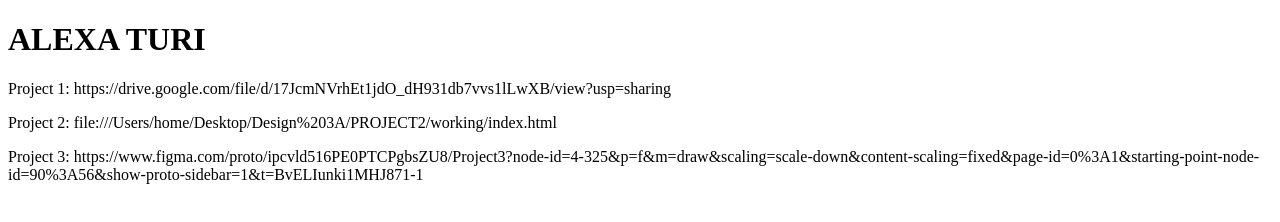
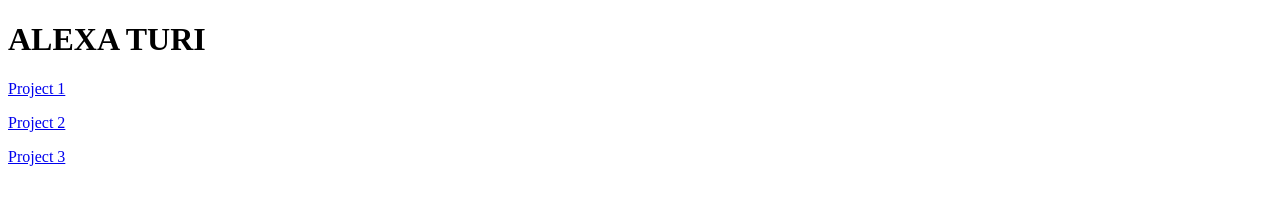
Before and after one commit to alexaturi/alexaturi.github.io, a plain HTML site: page index.html in a window 1280 px wide. Drawn offline with Linux system fonts and the light colour scheme.

Commit message:
Add files via upload

```diff
--- a/index.html
+++ b/index.html
@@ -3,21 +3,13 @@
   <body>
     <h1>ALEXA TURI</h1>
 
-    <p>
 
-      Project 1: https://drive.google.com/file/d/17JcmNVrhEt1jdO_dH931db7vvs1lLwXB/view?usp=sharing
+    <a href="https://drive.google.com/file/d/17JcmNVrhEt1jdO_dH931db7vvs1lLwXB/view?usp=sharing"><p>Project 1</p></a>
 
-    </p>
+    <a href="https://artfiles.rutgers.edu/~rad%5caet94/final/"><p>Project 2</p></a>
 
-    <p>
-      Project 2: file:///Users/home/Desktop/Design%203A/PROJECT2/working/index.html
 
-    </p>
-
-    <p>
-
-      Project 3: https://www.figma.com/proto/ipcvld516PE0PTCPgbsZU8/Project3?node-id=4-325&p=f&m=draw&scaling=scale-down&content-scaling=fixed&page-id=0%3A1&starting-point-node-id=90%3A56&show-proto-sidebar=1&t=BvELIunki1MHJ871-1
-    </p>
+    <a href="https://www.figma.com/proto/ipcvld516PE0PTCPgbsZU8/Project3?node-id=4-325&p=f&m=draw&scaling=scale-down&content-scaling=fixed&page-id=0%3A1&starting-point-node-id=90%3A56&show-proto-sidebar=1&t=BvELIunki1MHJ871-1"><p>Project 3</p></a>
 
   </body>
 </html>
```
